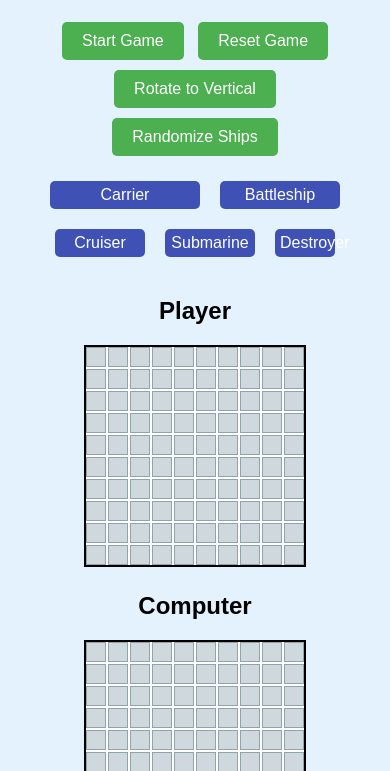
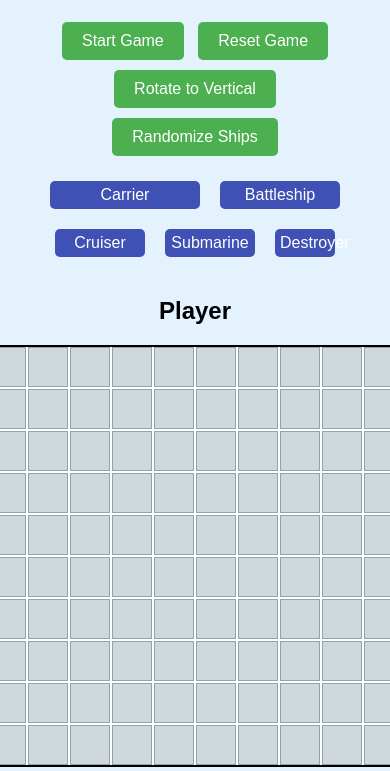
Before and after one commit to semihmertdev/battleship, a website built with webpack: page src/index.html in a window 390 px wide. Shown: the part 61-832 px from the top of the page. Built offline with nearby package versions, Linux system fonts and the light colour scheme.

Commit message:
chore: Update responsive styles for smaller screens
The code changes in this commit update the responsive styles for smaller screens, specifically targeting screens with a maximum width of 480px and 738px. The changes include adjusting the layout and size of game boards, cells, and buttons to improve the user experience on smaller devices.

```diff
--- a/src/style.css
+++ b/src/style.css
@@ -129,49 +129,24 @@ h1 {
     flex-direction: column;
     height: 100vh;
     justify-content: flex-start;
+    align-items: center;
+
   }
 
   .game-board{
     display: flex;
     flex-direction: column;
-    gap: 5px;
+    gap: 1px;
   }
 
   #player-board,
   #computer-board {
-    grid-template-columns: repeat(10, 20px); /* Further reduce grid size */
-    width: 98%;
+    grid-template-columns: repeat(10, 40px); /* Further reduce grid size */
+    width: 99%;
   }
 
   .cell{
-    width: 20px;
-    height: 20px;
+    width: 40px;
+    height: 40px;
   }
 }
-
-
-@media (max-width: 738px){
-  #game-container {
-    display: flex;
-    flex-direction: column;
-    height: 100vh;
-    justify-content: flex-start;
-  }
-
-  .game-board{
-    display: flex;
-    flex-direction: column;
-    gap: 5px;
-  }
-
-  #player-board,
-  #computer-board {
-    grid-template-columns: repeat(10, 20px); /* Further reduce grid size */
-    width: 98%;
-  }
-
-  .cell{
-    width: 20px;
-    height: 20px;
-  }
-}
```
